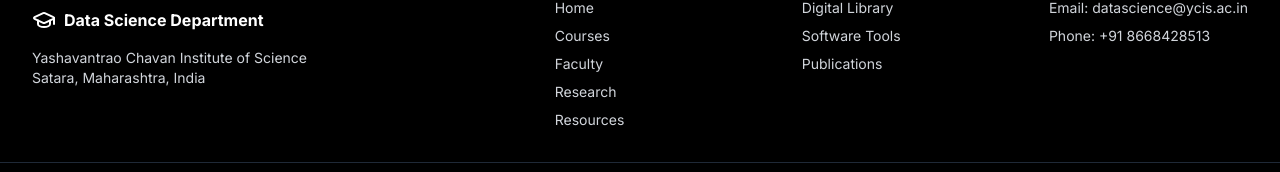
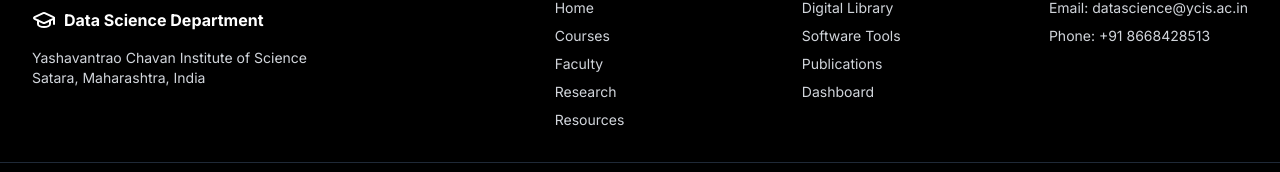
Before and after one commit to Saurabh1128/Data_Science_YCIS, a Next.js app: page / in a window 1280 px wide. Shown: the part 4590-4762 px from the top of the page. Built offline with nearby package versions, Linux system fonts and the light colour scheme.

Commit message:
Add Dashboard link to Resources section in footer

```diff
--- a/components/footer.tsx
+++ b/components/footer.tsx
@@ -46,6 +46,9 @@ export default function Footer() {
             <Link href="/resources/publications" className="text-sm text-gray-300 hover:text-purple-400">
               Publications
             </Link>
+            <Link href="/dashboard-login" className="text-sm text-gray-300 hover:text-purple-400">
+              Dashboard
+            </Link>
           </div>
           <div className="flex flex-col gap-2 col-span-2 md:col-span-1">
             <h3 className="font-semibold">Contact</h3>
```
